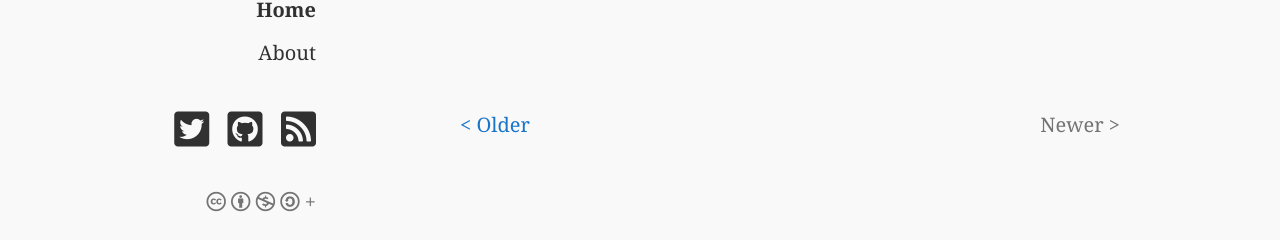
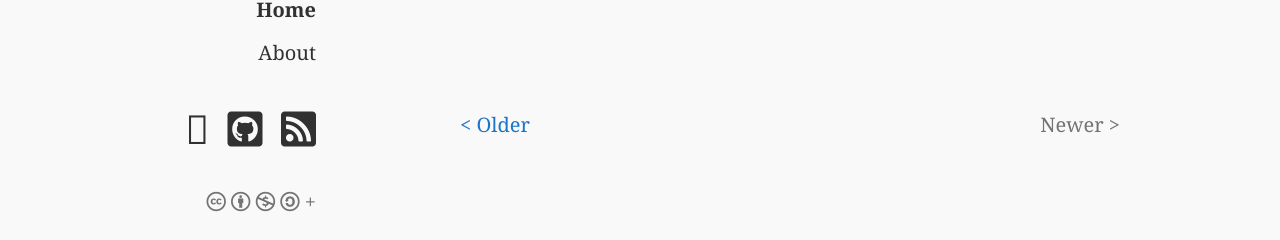
Before and after one commit to fbeeper/fbeeper.github.io, a Jekyll site: the page built from index.html, in a window 1280 px wide and 1106 px high. Shown: the part 863-1103 px from the top of the window. Built offline with Jekyll 4.4.1, drawn with Linux system fonts in a browser that asks for light colours; nearby versions of some CDN libraries; some web fonts are replaced; the list of posts is cut into pages by our own code.

Commit message:
replace twitter with mastodon, because... why not?

```diff
--- a/_includes/sidebar.html
+++ b/_includes/sidebar.html
@@ -31,7 +31,7 @@
     </nav>
 
     <span class="sidebar-social-links">
-      <a href="http://twitter.com/fbeeper" aria-label="Twitter"><i class="fab fa-twitter-square"></i></a>
+      <a rel="me" href="https://mastodon.social/@fbeeper" aria-label="Mastodon"><i class="fa-brands fa-mastodon"></i></a>
       <a href="http://github.com/fbeeper" aria-label="Github"><i class="fab fa-github-square"></i></a>
       <a href="{{ "/" | relative_url }}feed.xml" aria-label="Feed"><i class="fas fa-rss-square"></i></a>
     </span>
```
